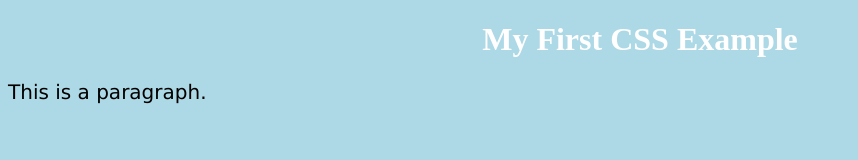
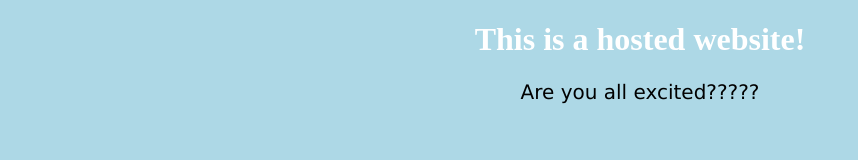
Before and after one commit to rishikashah23/rishikashah23.github.io, a plain HTML site: page index.html in a window 1280 px wide. Shown: the whole page, without its empty margins (0-858 px from the left). Drawn offline with Linux system fonts and the light colour scheme.

Commit message:
Update index.html

```diff
--- a/index.html
+++ b/index.html
@@ -14,13 +14,14 @@ h1 {
 p {
   font-family: verdana;
   font-size: 20px;
+  text-align: center;
 }
 </style>
 </head>
 <body>
 
-<h1>My First CSS Example</h1>
-<p>This is a paragraph.</p>
+<h1>This is a hosted website!</h1>
+<p>Are you all excited?????</p>
 
 </body>
 </html>
```
